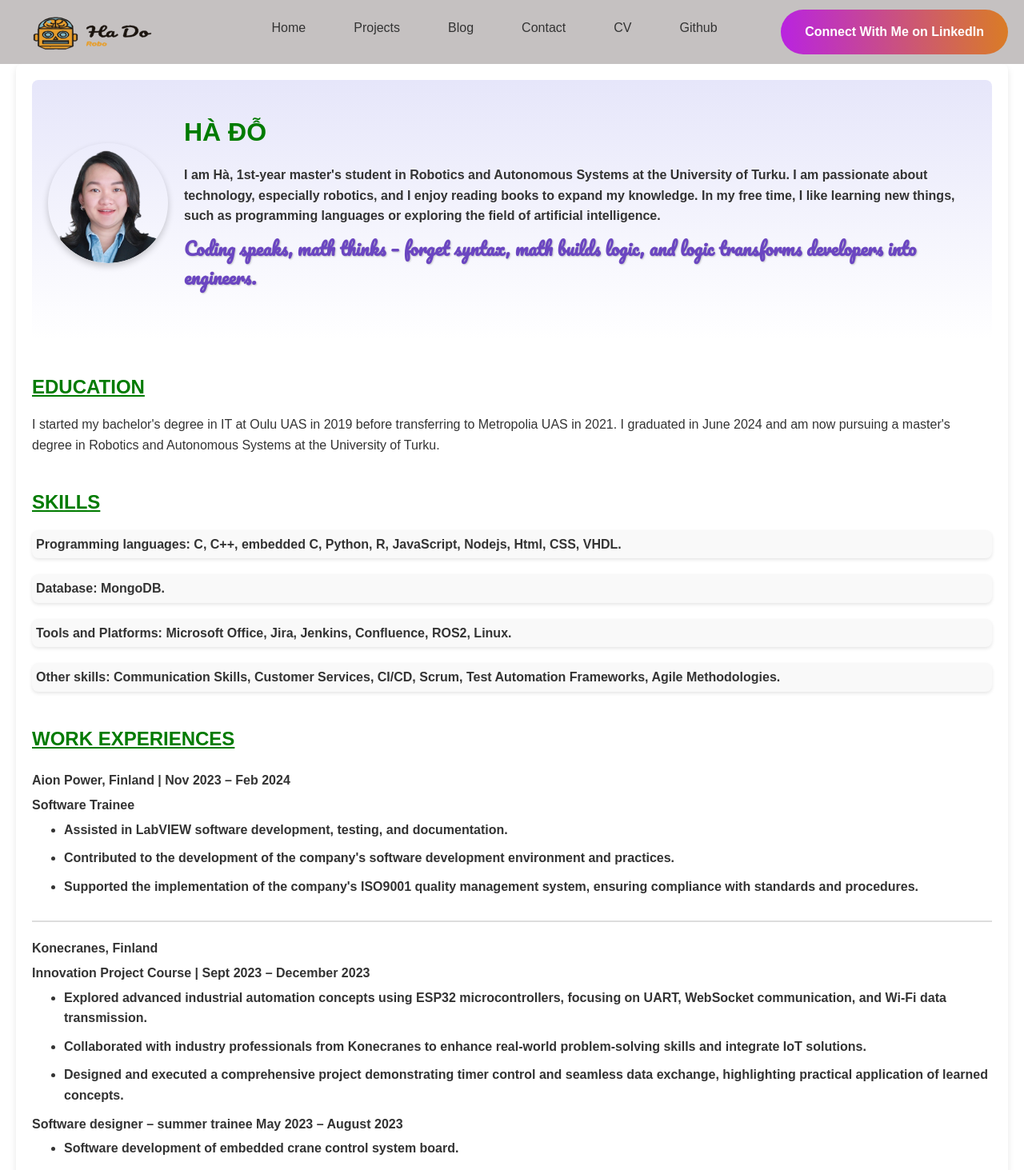
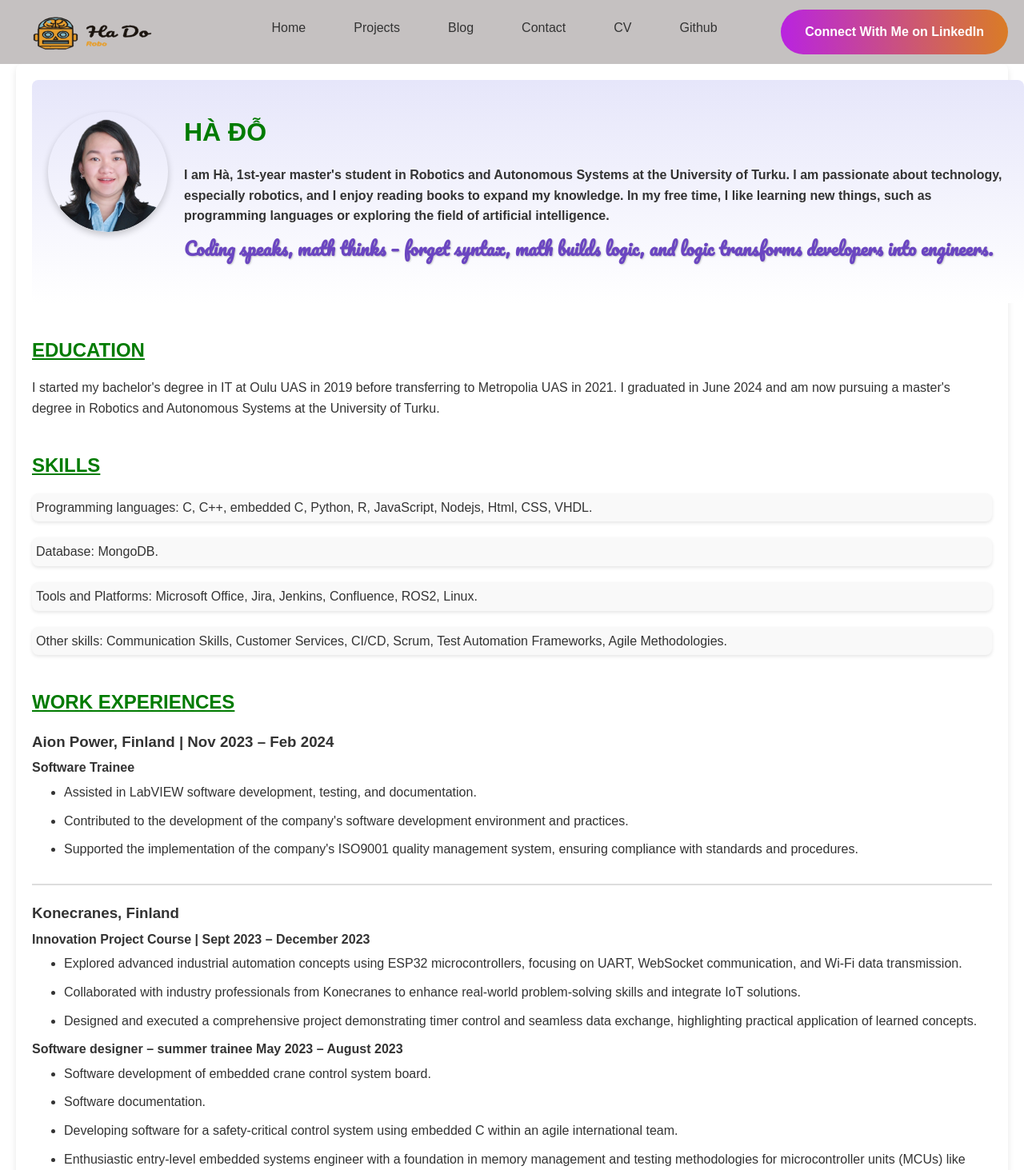
Before and after one commit to khanhhado1208/ha-portfolio, a React (Vite) app: page / in a window 1280 px wide. Shown: the top 1463 px of the page at 80% size. Built offline with nearby package versions, Linux system fonts and the light colour scheme; a web font is replaced by a local one.

Commit message:
fix font text and keep profile image

```diff
--- a/src/Components/Hero/Hero.css
+++ b/src/Components/Hero/Hero.css
@@ -22,13 +22,48 @@ body {
   display: flex;
   align-items: center;
   gap: 20px;
+  width: 100%;
+  max-width: 1200px;
   padding: 40px 20px 30px;
   border-radius: 8px;
   background: linear-gradient(to bottom, #e6e6fa, #ffffff);
   padding-bottom: 50px;
   margin-bottom: 10px;
   font-weight: bold;
+  margin: 0 auto;
 }
+.hero {
+  display: flex;
+  align-items: flex-start; /* Căn theo đầu dòng */
+  gap: 20px;
+  width: 100%;
+  max-width: 1200px;
+  padding: 40px 20px;
+  border-radius: 8px;
+  background: linear-gradient(to bottom, #e6e6fa, #ffffff);
+  margin: 0 auto;
+}
+
+.hero-image {
+  flex-shrink: 0;
+  width: 150px;
+  height: 150px;
+}
+
+.profile-img {
+  width: 100%;
+  height: 100%;
+  object-fit: cover;
+  border-radius: 50%;
+}
+
+.hero-text {
+  flex: 1;
+  word-wrap: break-word;
+  overflow-y: auto;
+  max-height: 150px;
+}
+
 
 .hero-image img {
   width: 150px;
@@ -115,12 +150,12 @@ ul li {
 /* Work Experiences */
 .work-experience {
   margin-bottom: 30px;
-  font-weight: bold;
+  font-weight: normal;
 }
 
 .work-experience h4 {
   font-size: 1.rem;
-  font-weight: bold;
+  font-weight: normal;
   margin: 5px 0;
 }
 
@@ -136,7 +171,7 @@ ul li {
   display: grid;
   grid-template-columns: 1fr;
   gap: 20px;
-  font-weight: bold;
+  font-weight: normal;
 }
 
 .about-skill {
@@ -147,5 +182,5 @@ ul li {
   padding: 5px;
   border-radius: 8px;
   box-shadow: 0 2px 4px rgba(0, 0, 0, 0.1);
-  font-weight: bold;
+  font-weight: normal;
 }
--- a/src/Components/Hero/Hero.jsx
+++ b/src/Components/Hero/Hero.jsx
@@ -61,8 +61,8 @@ function Hero() {
 
           {/* Aion Power */}
           <div className="work-experience">
-            <h4>Aion Power, Finland | Nov 2023 – Feb 2024</h4>
-            <h4>Software Trainee</h4>
+            <h3><b>Aion Power, Finland | Nov 2023 – Feb 2024</b></h3>
+            <h4><b>Software Trainee</b></h4>
             <ul>
               <li>Assisted in LabVIEW software development, testing, and documentation.</li>
               <li>Contributed to the development of the company's software development environment and practices.</li>
@@ -73,14 +73,14 @@ function Hero() {
           <hr className="divider" />
           {/* Konecranes */}
           <div className="work-experience">
-            <h4>Konecranes, Finland</h4>
-            <h4>Innovation Project Course | Sept 2023 – December 2023</h4>
+            <h3><b>Konecranes, Finland</b></h3>
+            <h4><b>Innovation Project Course | Sept 2023 – December 2023</b></h4>
             <ul>
               <li>Explored advanced industrial automation concepts using ESP32 microcontrollers, focusing on UART, WebSocket communication, and Wi-Fi data transmission.</li>
               <li>Collaborated with industry professionals from Konecranes to enhance real-world problem-solving skills and integrate IoT solutions.</li>
               <li>Designed and executed a comprehensive project demonstrating timer control and seamless data exchange, highlighting practical application of learned concepts.</li>
             </ul>
-            <h4>Software designer – summer trainee May 2023 – August 2023</h4>
+            <h4><b>Software designer – summer trainee May 2023 – August 2023</b></h4>
             <ul>
               <li>Software development of embedded crane control system board.</li>
               <li>Software documentation.</li>
```
